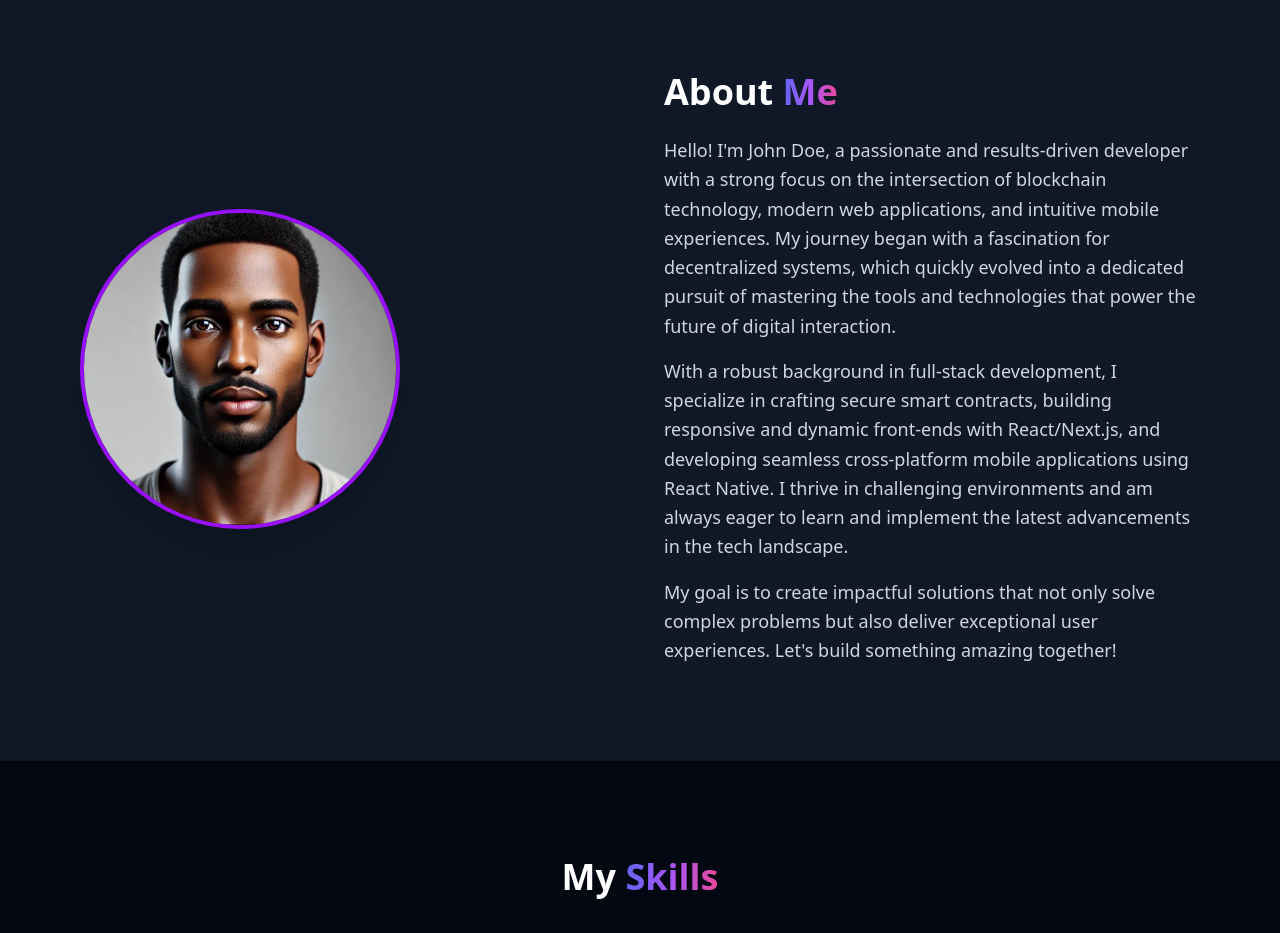
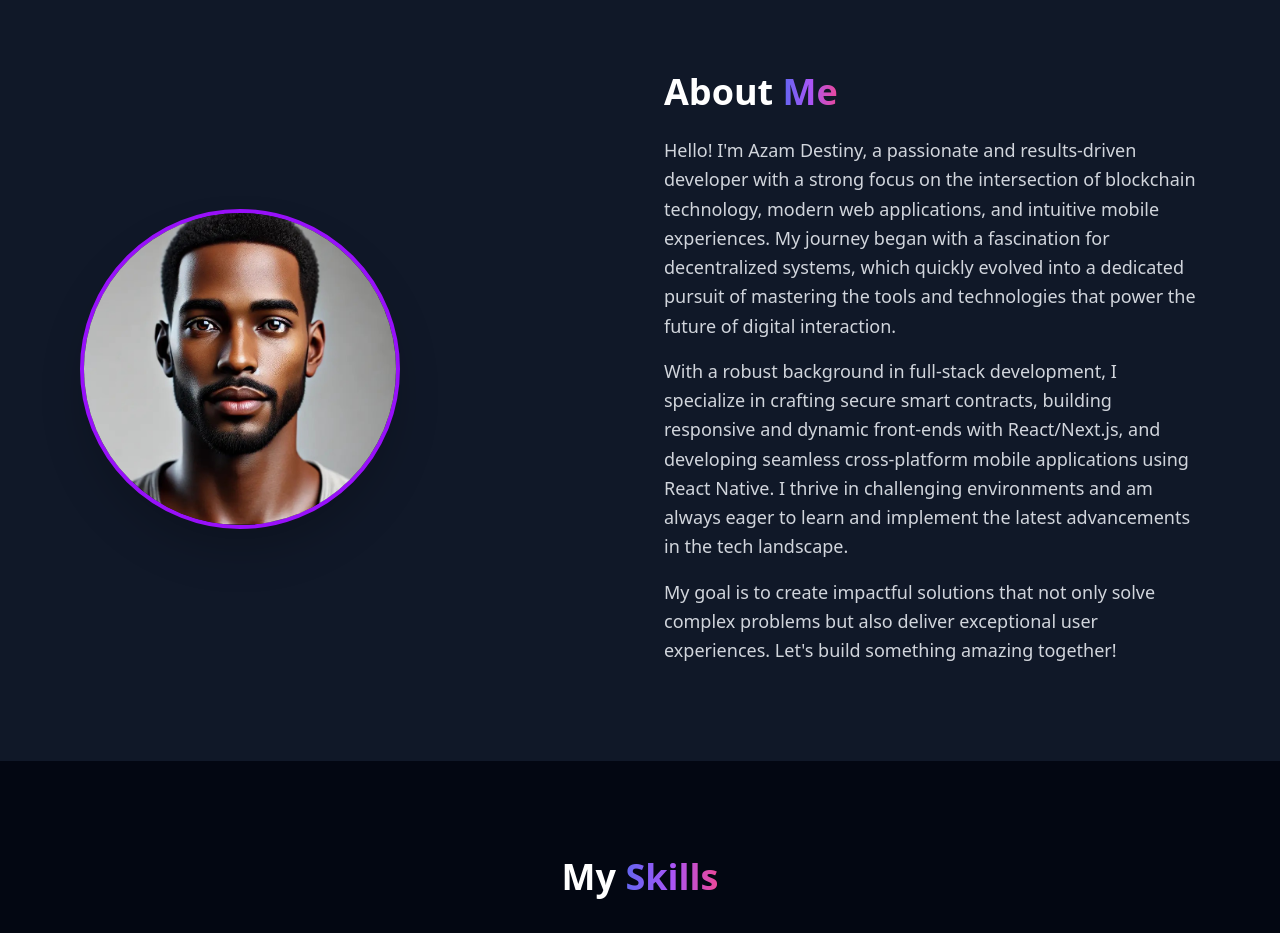
Before and after one commit to enzotoms/Azam-portfolio, a React (Vite) app in the folder portfolio/: page / in a window 1280 px wide. Shown: the part 840-1773 px from the top of the page. Built offline with nearby package versions, Linux system fonts and the light colour scheme.

Commit message:
Update App.jsx

```diff
--- a/portfolio/src/App.jsx
+++ b/portfolio/src/App.jsx
@@ -245,7 +245,7 @@ const App = () => {
                 About <span className="text-gradient">Me</span>
               </h2>
               <p className="text-lg text-gray-300 mb-4 leading-relaxed">
-                Hello! I'm John Doe, a passionate and results-driven developer with a strong focus on the intersection of blockchain technology, modern web applications, and intuitive mobile experiences. My journey began with a fascination for decentralized systems, which quickly evolved into a dedicated pursuit of mastering the tools and technologies that power the future of digital interaction.
+                Hello! I'm Azam Destiny, a passionate and results-driven developer with a strong focus on the intersection of blockchain technology, modern web applications, and intuitive mobile experiences. My journey began with a fascination for decentralized systems, which quickly evolved into a dedicated pursuit of mastering the tools and technologies that power the future of digital interaction.
               </p>
               <p className="text-lg text-gray-300 mb-4 leading-relaxed">
                 With a robust background in full-stack development, I specialize in crafting secure smart contracts, building responsive and dynamic front-ends with React/Next.js, and developing seamless cross-platform mobile applications using React Native. I thrive in challenging environments and am always eager to learn and implement the latest advancements in the tech landscape.
```
